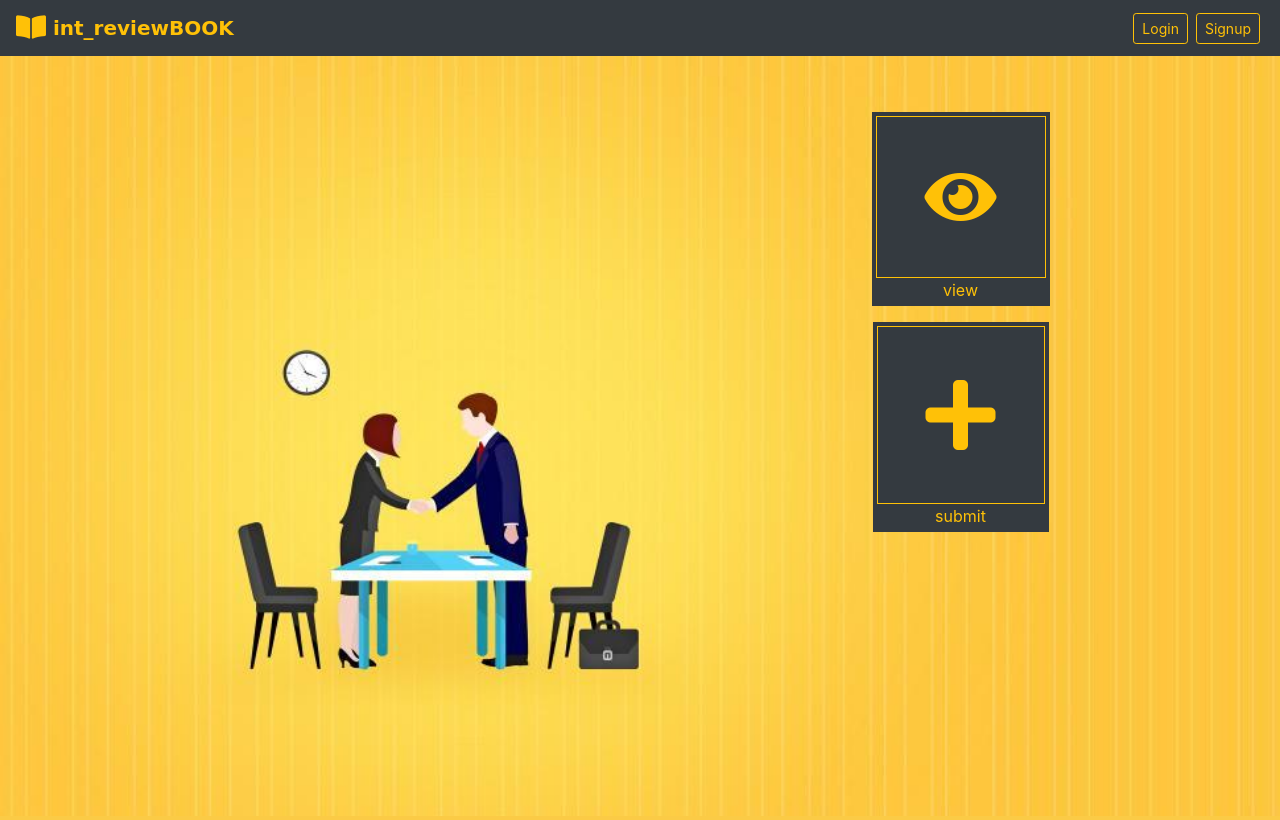
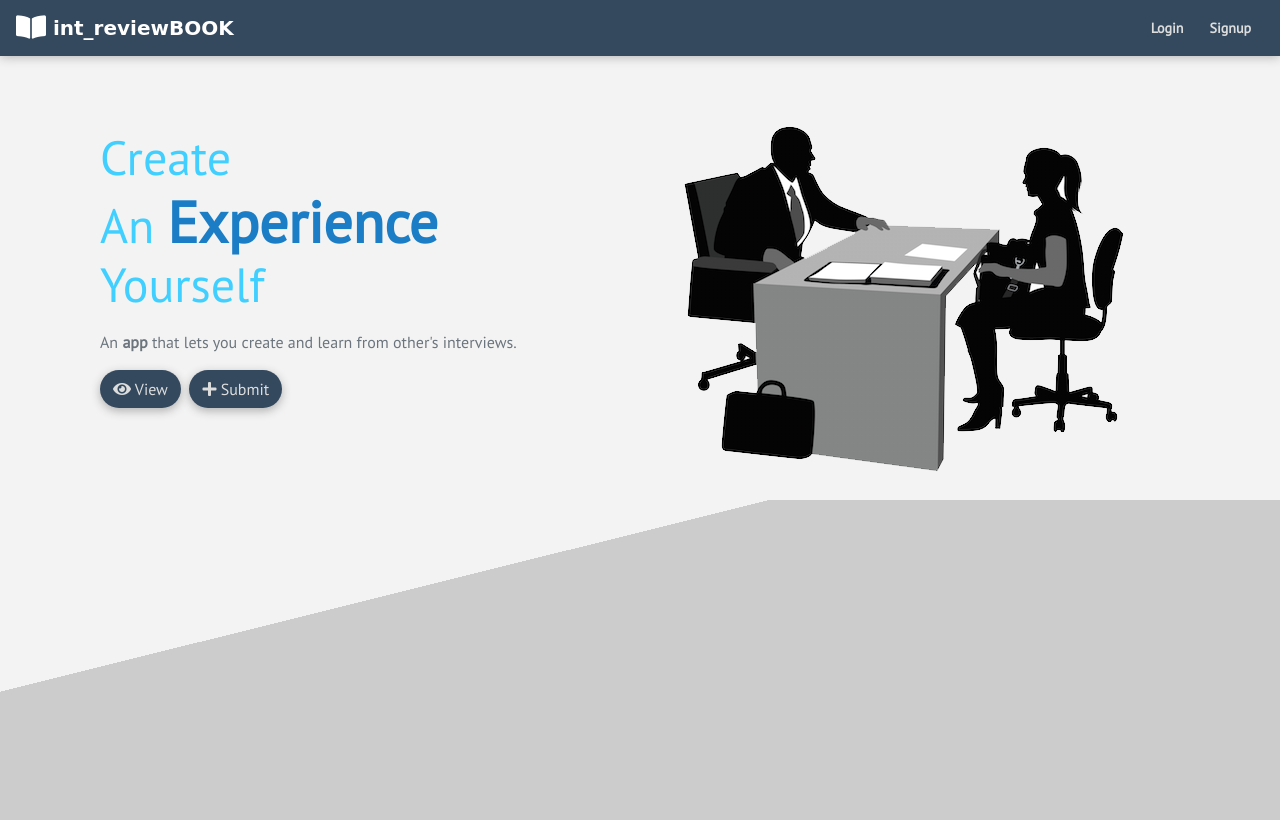
Before and after one commit to arc9693/IntReview, a Django app: page / in a window 1280 px wide. Run offline with Django 3.2, Linux system fonts and the light colour scheme; some libraries are stand-ins or nearby versions; some web fonts are replaced.

Commit message:
Redesign Landing page File updated - BASE.HTML,STYLE.CSS,INDEX.HTML File Added - 4.PNG

```diff
--- a/Interviewbook/static/css/style.css
+++ b/Interviewbook/static/css/style.css
@@ -1,30 +1,84 @@
 @import url('https://fonts.googleapis.com/css?family=Cedarville+Cursive');
+@import url('https://fonts.googleapis.com/css?family=PT+Sans');
+@import url('https://fonts.googleapis.com/css?family=Lobster|Satisfy');
 body{
-  background-color: #ffc107;
+  background-color: #f3f3f3;
   max-width: 100vw;
+  font-family: 'PT Sans';
 }
+
+
+/*BASE.HTML FILE STYLING*/
 #home{
-  background-image: url('../images/3.jpg');
   background-size: 100% 100%;
   min-height: 95vh;
   background-repeat: no-repeat;
 }
-.navbar-brand
-{
+nav{
+  box-shadow: 0px 1px 10px 0.1px #b1b1b1;
+  background-color:#34495e;
+  color:white;
+}
+.navbar-brand{
   font-family: 'Cedarville Cursive', cursive;
 }
+#loginBtn ,#signBtn{
+  background: #34495e;
+  color:#ddd;
+}
+#loginBtn:hover,#signBtn:hover{
+  color:white;
+}
+.footer{
+  background:linear-gradient(166deg, #f3f3f3 30%, rgba(255,0,0,0) 10%),
+             linear-gradient(150deg, #ccc 90%, #ccc 1%),
+             linear-gradient(45deg, #ccc 95%, rgba(0,0,255,0) 30%);
+  width:100%;
+  height:25vw;
+  z-index:-1;
+  position: absolute;
+  bottom:-20px;
+  left:0px;
+}
+
+
+/*INDEX.HTML FILE STYLING*/
+#title{
+  color:#40CFFF;
+  font-size: 300%;
+}
+.buttonLink{
+  background-color:#34495e;
+  color:#ddd;
+  border-radius: 25px;
+  box-shadow: 0px 3px 10px 0.1px #b1b1b1;
+  vertical-align: middle;
+}
+.buttonLink:hover{
+  color:#fff;
+}
+#Exp{
+  color:#1A7DC5;
+  font-size:120%;
+}
+#deskImg{
+  max-height:90vh;
+  max-width:90vw;
+}
+
+
+/*FORMS STYLING*/
 .form-control {
-	width: auto;
+  width: auto;
 }
 .options i:hover{
   box-shadow: 0 10px 20px rgba(0, 0, 0, 0.19), 0 6px 6px rgba(0, 0, 0, 0.23);
 }
 .newResponse select{
-
-	width: -moz-available;
+  width: -moz-available;
 }
 .newResponse input{
-	width: -moz-available;
+  width: -moz-available;
 }
 .newResponse #submit{
   border: none;
@@ -48,7 +102,7 @@ body{
 }
 
 #id_questions , #responseQuestions{
-	display: inherit;
-	width: 100%;
+  display: inherit;
+  width: 100%;
   min-height: 30vh;
 }
--- a/Interviewbook/templates/Interviewbook/base.html
+++ b/Interviewbook/templates/Interviewbook/base.html
@@ -13,18 +13,20 @@
     <title>Interviewbook</title>
   </head>
   <body>
-    <nav class="navbar navbar-expand-lg navbar-light bg-dark navbar-inverse">
-      <a class="navbar-brand text-warning font-weight-bold" href="/"><i class="fas fa-lg fa-book-open"></i> int_reviewBOOK</a>
+    <nav class="navbar navbar-expand-lg navbar-dark navbar">
+      <a class="navbar-brand font-weight-bold" href="/" style=""><i class="fas fa-lg fa-book-open"></i> int_reviewBOOK</a>
       <button class="navbar-toggler" type="button" data-toggle="collapse" data-target="#navbarSupportedContent" aria-controls="navbarSupportedContent" aria-expanded="false" aria-label="Toggle navigation">
         <span class="navbar-toggler-icon"></span>
       </button>
       <div class="collapse navbar-collapse" id="navbarSupportedContent">
       <div class="navbar-nav ml-md-auto d-md-flex">
       {% if user.is_authenticated %}
-      <a href="{% url 'logout' %}"><button class="btn btn-sm btn-outline-warning my-2 my-sm-0 m-1">Logout</button></a>
+      <a href="{% url 'logout' %}"><button class="btn btn-sm my-2 my-sm-0 m-1" style="color:#528CDD;">Logout</button></a>
       {% else %}
-      <a href="{% url 'login' %}"><button class="btn btn-sm btn-outline-warning my-2 my-sm-0 m-1">Login</button></a>
-      <a href="{% url 'signup' %}"><button class="btn btn-sm btn-outline-warning my-2 my-sm-0 m-1">Signup</button></a>
+        <a href="{% url 'login' %}"><button class="btn btn-sm  my-2 my-sm-0 m-1" id="loginBtn">
+          <strong>Login</strong></button></a>
+        <a href="{% url 'signup' %}"><button class="btn btn-sm my-2 my-sm-0 m-1" id="signBtn">
+          <strong>Signup</strong></button></a>
       {% endif %}
     </div>
     </div>
--- a/Interviewbook/templates/Interviewbook/index.html
+++ b/Interviewbook/templates/Interviewbook/index.html
@@ -2,23 +2,33 @@
 
 {% block content %}
 
-  <div class="container-fluid" id="home">
-    <div class="row m-0">
-      <div class="col-6 blank">
-      </div>
-      <div class="col-6">
-        <div class="row pt-5 options">
-          <div class="col-12 m-2 d-flex justify-content-center">
-              <a class ="text-warning bg-dark p-1 text-center" href="ListResponses"><i class="fas fa-eye  fa-4x p-lg-5 p-4 border border-warning" data-toggle="tooltip" data-placement="top" title="view responses"></i>
-              <br>view</a>
-          </div>
-          <div class="col-12 m-2 d-flex justify-content-center">
-            <a class ="text-warning bg-dark p-1 text-center" href="response/new"><i class="fas fa-plus  fa-5x p-lg-5 p-4 border border-warning" data-toggle="tooltip" data-placement="top" title="submit a response"></i>
-            <br>submit</a>
-          </div>
-        </div>
-      </div>
+<div class="container" id="home">
+  <div class="row m-0">
+
+      <!-- TEXT BLOCK -->
+    <div class=" col-sm-12 col-md-4 col-lg-6 blank mt-auto mb-auto" style="vertical-align:middle;display: inline-block;">
+      <h1 id="title">Create <br>An <strong id="Exp">Experience</strong><br> Yourself</h1>
+      <p>
+        <div class="text-muted text-small">An <strong>app</strong> that lets you create and learn from other's interviews.</div>
+      </p>
+        <!--VIEW AND SUBMIT BUTTONS -->
+      <a class="buttonLink btn" href="ListResponses" >
+        <i class="fas fa-eye" data-toggle="tooltip" data-placement="top" title="view responses"></i>&nbsp;View
+      </a>&nbsp;
+      <a class="buttonLink btn" href="response/new">
+        <i class="fas fa-plus" data-toggle="tooltip" data-placement="top" title="submit a response"></i>
+          Submit
+      </a>
+    </div>
+
+    <!-- PICTURE BLOCK -->
+    <div class="col-sm-12 col-md-8 col-lg-6">
+      {% load static %}
+       <img class="img-responsive" id="deskImg" src="{% static 'images/4.png' %}"
+       style="max-height:90vh;max-width:90vw;">
     </div>
   </div>
-
+    <div class="footer">
+    </div>
+</div>
 {% endblock %}
```
Also changed, not shown: Interviewbook/static/images/4.png (added).
